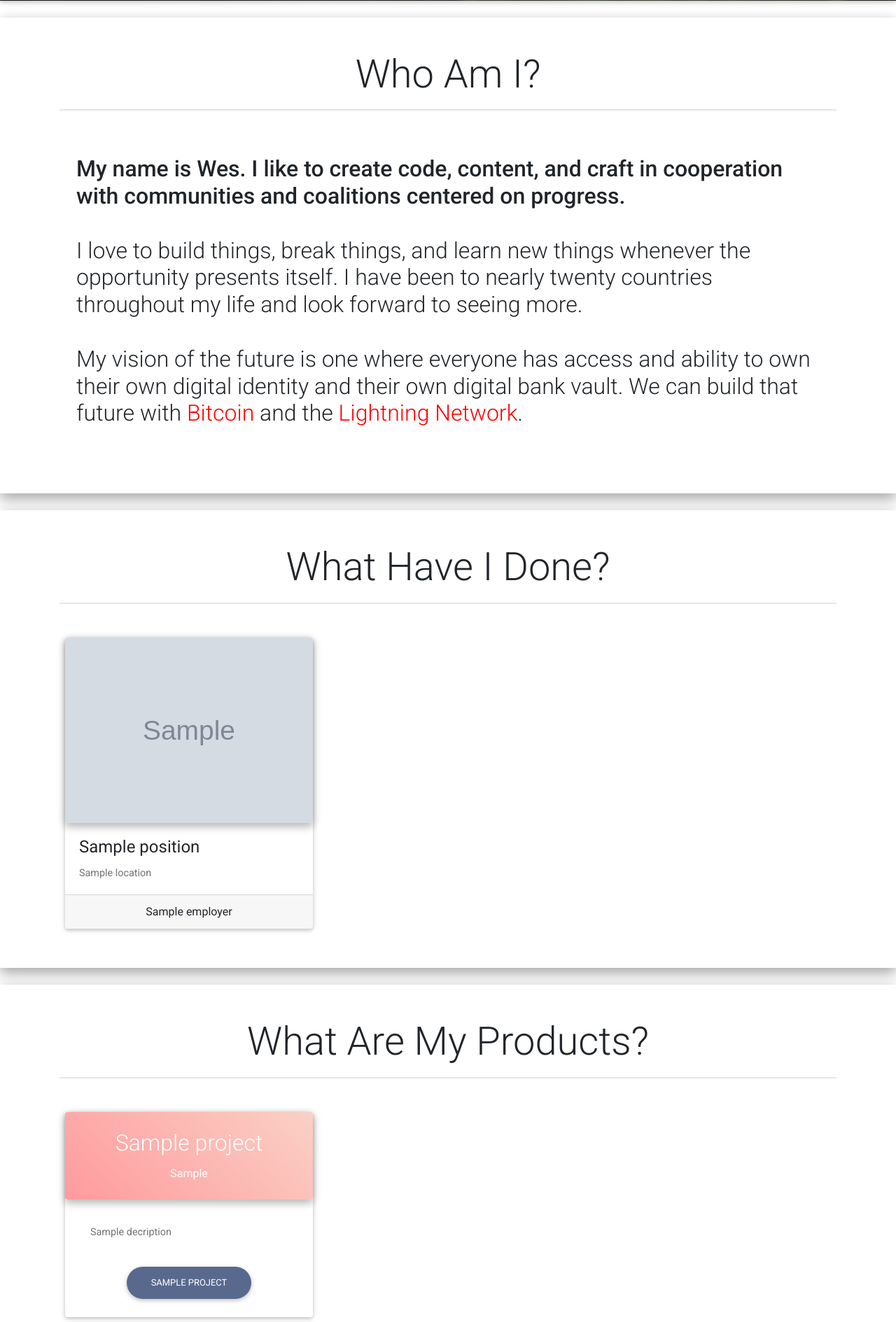
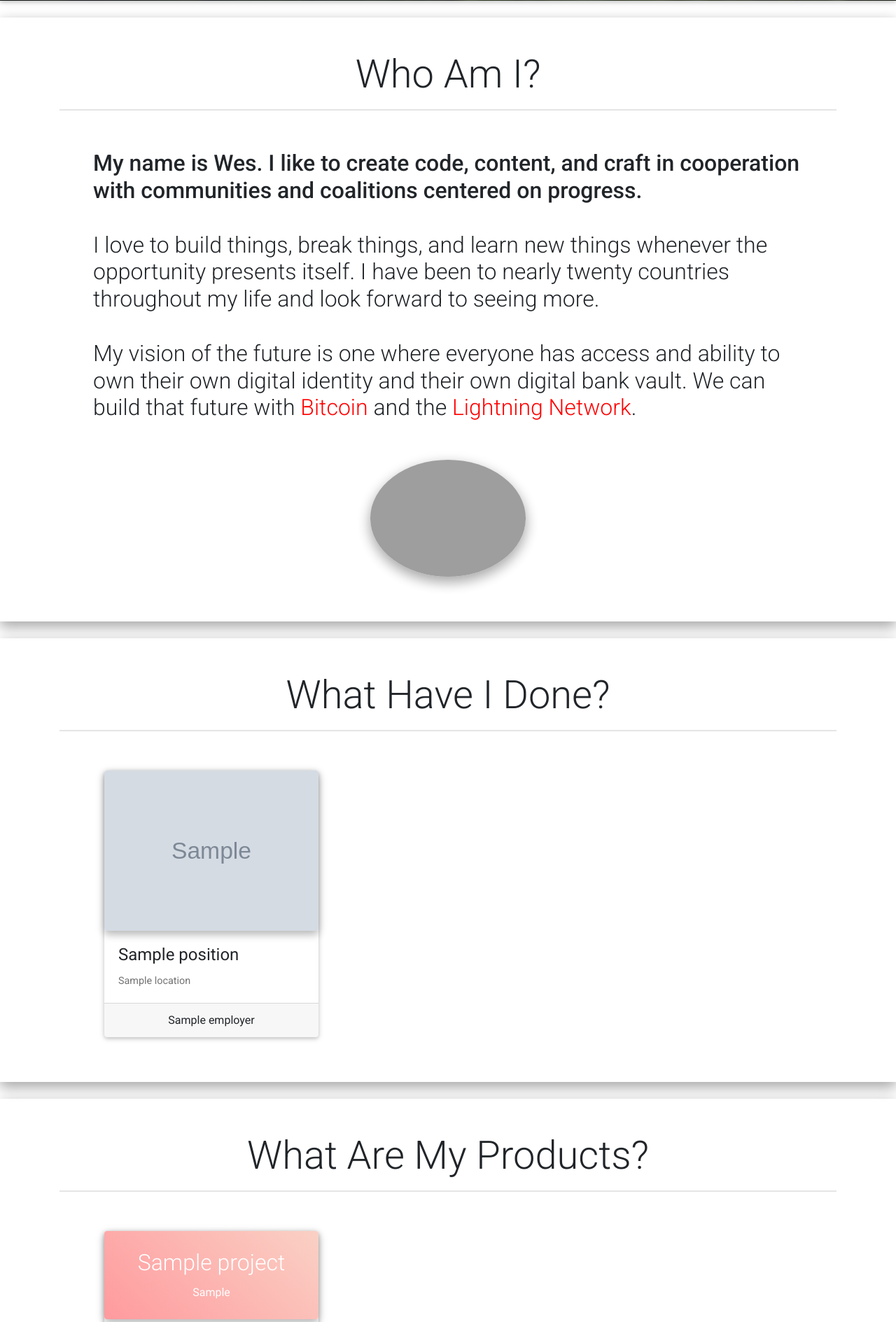
Before and after one commit to wesleyh-dev/django-website, a Django app: template home/templates/home/index.html in a window 1280 px wide. Shown: the part 799-2688 px from the top of the page at 70% size. Run offline with Django 3.2, Linux system fonts and the light colour scheme; the template is opened without the code that fills it: most values are stand-ins (such as "Sample title", 1, 10 or a date in 2020); grey boxes marked "Sample" are stand-in pictures; some libraries are stand-ins or nearby versions; grey boxes are pictures that could not be loaded.

Commit message:
March 19, 2020 update

```diff
--- a/blog/templates/blog/detail.html
+++ b/blog/templates/blog/detail.html
@@ -1,6 +1,6 @@
 {% extends 'home/base.html' %}
 
-{% block title %}Blog{% endblock title %}
+{% block title %}Blog | Post {{ post.id }}{% endblock title %}
 
 {% block content %}
 {% load static %}
@@ -30,7 +30,6 @@
     <div class="mask rgba-black-light flex-center">
         <div class="container white-text wow fadeInUp text-center">
             <h1 class="display-4 my-4">{{ post.title }}</h1>
-            <p>Post number {{ post.id }}</p>
         </div>
     </div>
 </div>
--- a/home/templates/home/index.html
+++ b/home/templates/home/index.html
@@ -71,17 +71,19 @@
     <section id="about" class="py-5 z-depth-2">
 
         <!-- Container -->
-        <div class="container">
+        <div class="container text-center">
             <!-- Section heading -->
             <h1 class="display-4 text-center">Who Am I?</h1>
             <!-- Section description -->
             <hr class="pb-4">
 
-            <h2 class="display-5 p-4">
+            <h2 class="display-5 px-5 py-3 text-left">
                 <p><strong>My name is Wes. I like to create code, content, and craft in cooperation with communities and coalitions centered on progress.</strong></p>
                 <p class="py-4">I love to build things, break things, and learn new things whenever the opportunity presents itself. I have been to nearly twenty countries throughout my life and look forward to seeing more.</p>
                 <p class="">My vision of the future is one where everyone has access and ability to own their own digital identity and their own digital bank vault. We can build that future with <a class="" href="https://bitcoin.org" target="_blank" style="color: #ff0000">Bitcoin</a> and the <a class="" href="https://lightning.network/" target="_blank" style="color: #ff0000">Lightning Network</a>.</p>
             </h2>
+            <img src="{% static 'images/jump.jpg' %}" class="rounded-circle z-depth-2 my-3" style="width: 20%;">
+
         </div>
         <!-- Container -->
 
@@ -100,10 +102,10 @@
 
             <hr class="pb-4">
 
-            <div class="grid">
+            <div class="grid mx-5">
                 <div class="grid-sizer"></div>
                 {% for job in jobs %}
-                <div class="grid-item p-2">
+                <div class="grid-item p-3">
                     <div class="card card-cascade">
                         <div class="view view-cascade overlay">
                             <img class="card-img-top" src="{{ job.image.url }}" alt="">
@@ -136,10 +138,10 @@
             <!-- Section description -->
             <hr class="pb-4">
 
-            <div class="grid">
+            <div class="grid mx-5">
                 <div class="grid-sizer"></div>
                 {% for project in projects %}
-                <div class="grid-item p-2">
+                <div class="grid-item p-3">
                     <div class="card card-cascade">
 
                         <div class="view view-cascade gradient-card-header warm-flame-gradient">
@@ -170,7 +172,7 @@
             <!-- <hr class="py-3"> -->
 
 
-            <div class="table-responsive pt-3">
+            <div class="table-responsive pt-3 px-5">
                 <table class="table">
                     <thead>
                         <tr>
@@ -181,14 +183,13 @@
                     </thead>
                     {% for book in books %}
                         <tr class="">
-                            <td><img src="{{ book.cover.url }}" alt="" class="img-fluid" style="width: 75%;"></td>
-                            <td><h5 class="h2-responsive card-title">{{ book.title }}</h5><p class="card-text">{{ book.author }}</td>
+                            <td><img src="{{ book.cover.url }}" alt="" class="img-fluid" style="width: 70%;"></td>
+                            <td><h5 class="h2-responsive card-title">{{ book.title }}</h5><p class="">{{ book.author }}</td>
                             <td><span class="d-flex"><i class="fas fa-star"></i><i class="fas fa-star"></i><i class="fas fa-star"></i><i class="fas fa-star"></i><i class="fas fa-star"></i></span></td>
                         </tr>
                     {% endfor %}
                 </table>
             </div>
-
 
 <!--             <div class="grid">
                 <div class="grid-sizer"></div>
```
Also changed, not shown: blog/templates/blog/index.html (+3 -4 lines).
